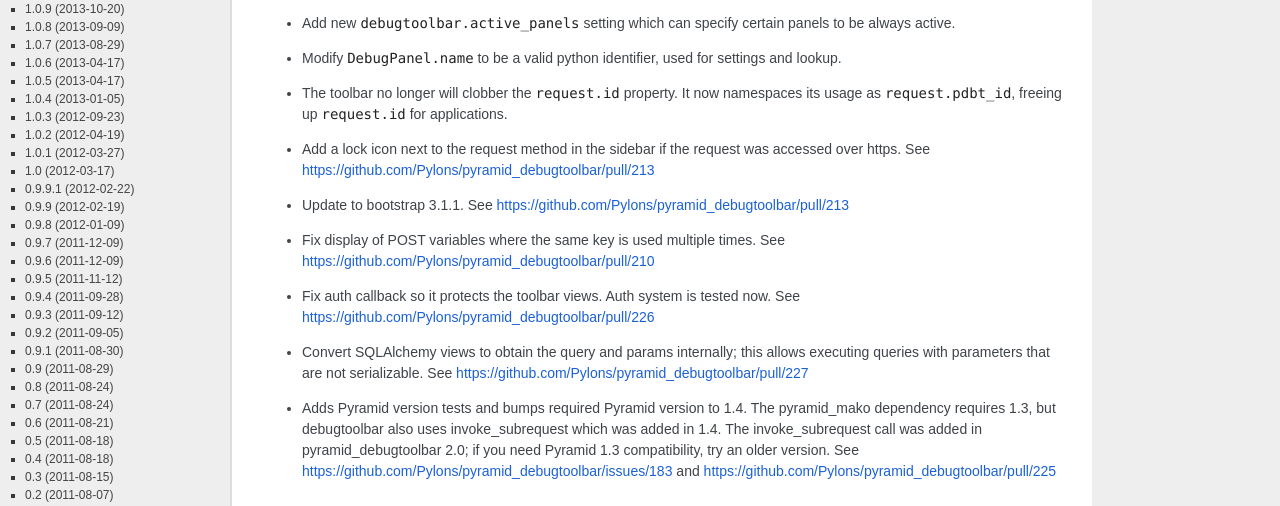
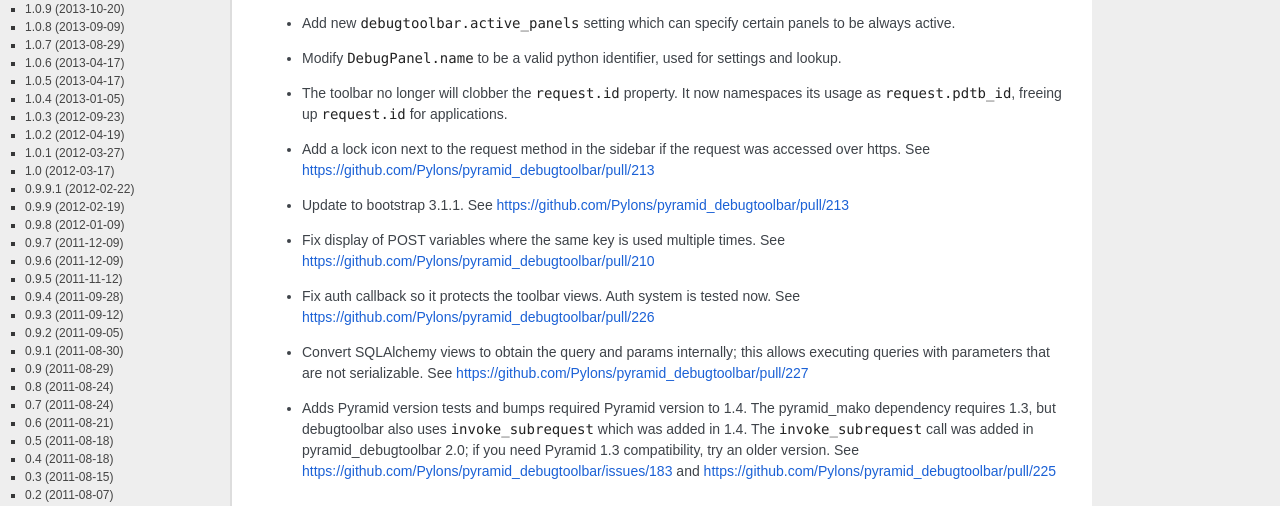
Before and after one commit to Pylons/pyramid_debugtoolbar, a Sphinx documentation site: the page built from docs/changes.rst, in a window 1280 px wide and 900 px high. Shown: the part 322-828 px from the top of the window. Built offline with Sphinx 7.4.7, drawn with Linux system fonts in a browser that asks for light colours; some web fonts are replaced.

Commit message:
fix some out of date docs and reformat changelog

```diff
--- a/CHANGES.txt
+++ b/CHANGES.txt
@@ -13,7 +13,7 @@
   settings and lookup.
 
 - The toolbar no longer will clobber the ``request.id`` property. It now
-  namespaces its usage as ``request.pdbt_id``, freeing up ``request.id``
+  namespaces its usage as ``request.pdtb_id``, freeing up ``request.id``
   for applications.
 
 - Add a lock icon next to the request method in the sidebar if the request
@@ -26,18 +26,20 @@
 - Fix display of POST variables where the same key is used multiple times.
   See https://github.com/Pylons/pyramid_debugtoolbar/pull/210
 
-- Fix auth callback so it protects the toolbar views. Auth system is tested now.
-  See https://github.com/Pylons/pyramid_debugtoolbar/pull/226
+- Fix auth callback so it protects the toolbar views. Auth system is tested
+  now. See https://github.com/Pylons/pyramid_debugtoolbar/pull/226
 
-- Convert SQLAlchemy views to obtain the query and params internally; this allows
-  executing queries with parameters that are not serializable.
+- Convert SQLAlchemy views to obtain the query and params internally; this
+  allows executing queries with parameters that are not serializable.
   See https://github.com/Pylons/pyramid_debugtoolbar/pull/227
 
 - Adds Pyramid version tests and bumps required Pyramid version to 1.4.
   The pyramid_mako dependency requires 1.3, but debugtoolbar also uses
-  invoke_subrequest which was added in 1.4. The invoke_subrequest call was added
-  in pyramid_debugtoolbar 2.0; if you need Pyramid 1.3 compatibility, try an older
-  version. See https://github.com/Pylons/pyramid_debugtoolbar/issues/183
+  ``invoke_subrequest`` which was added in 1.4. The ``invoke_subrequest`` call
+  was added
+  in pyramid_debugtoolbar 2.0; if you need Pyramid 1.3 compatibility, try
+  an older version.
+  See https://github.com/Pylons/pyramid_debugtoolbar/issues/183
   and https://github.com/Pylons/pyramid_debugtoolbar/pull/225
 
 2.3 (2015-01-05)
--- a/docs/index.rst
+++ b/docs/index.rst
@@ -13,10 +13,6 @@
 ``flask-debugtoolbar`` (which itself was derived from Rob Hudson's
 ``django-debugtoolbar``).  It also includes a lightly sanded down version of
 the Werkzeug debugger code by Armin Ronacher and team.
-
-.. warning::
-
-   This package only works with Pyramid 1.2a1 and better.
 
 Installation
 ------------
```
